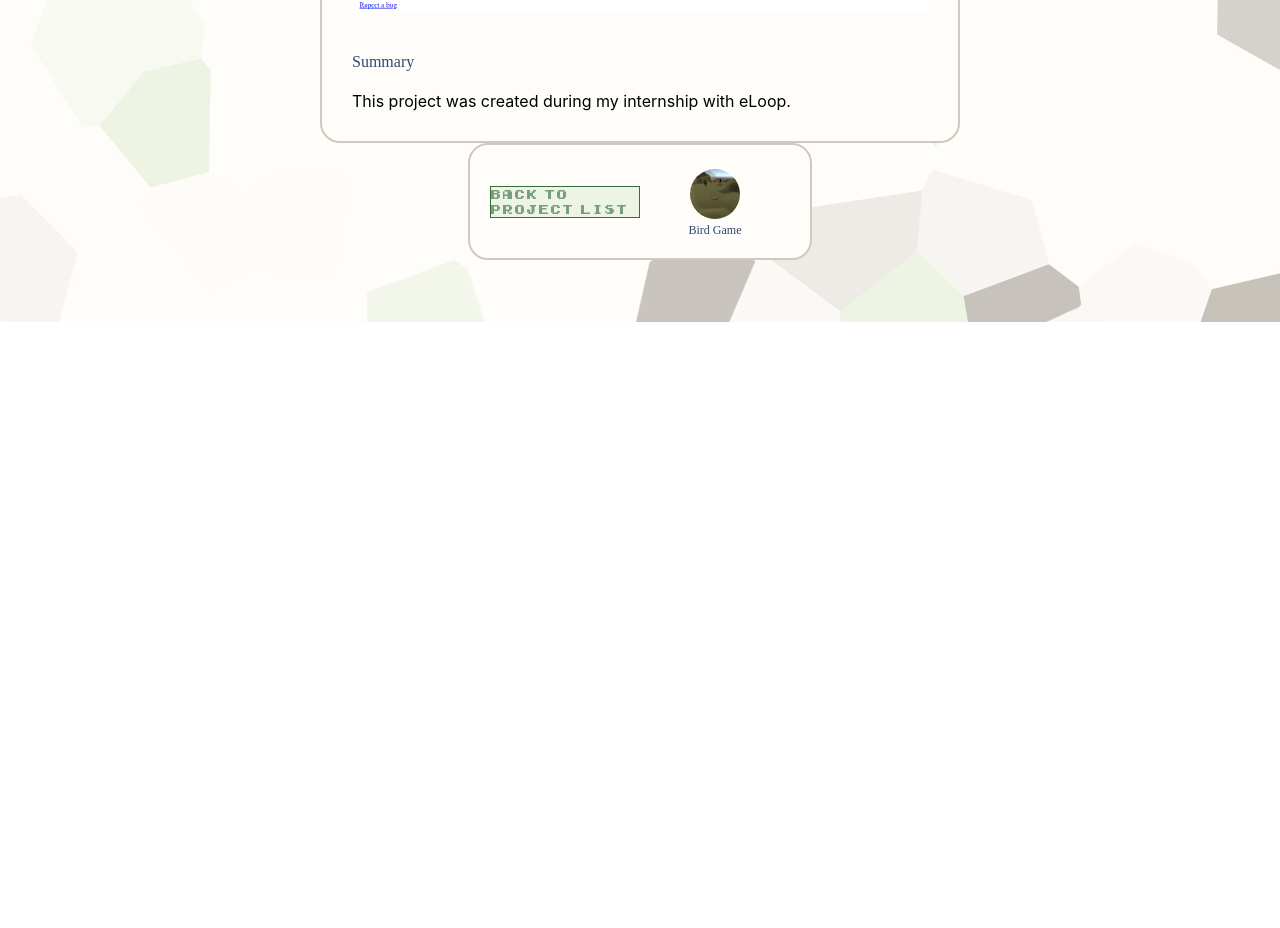
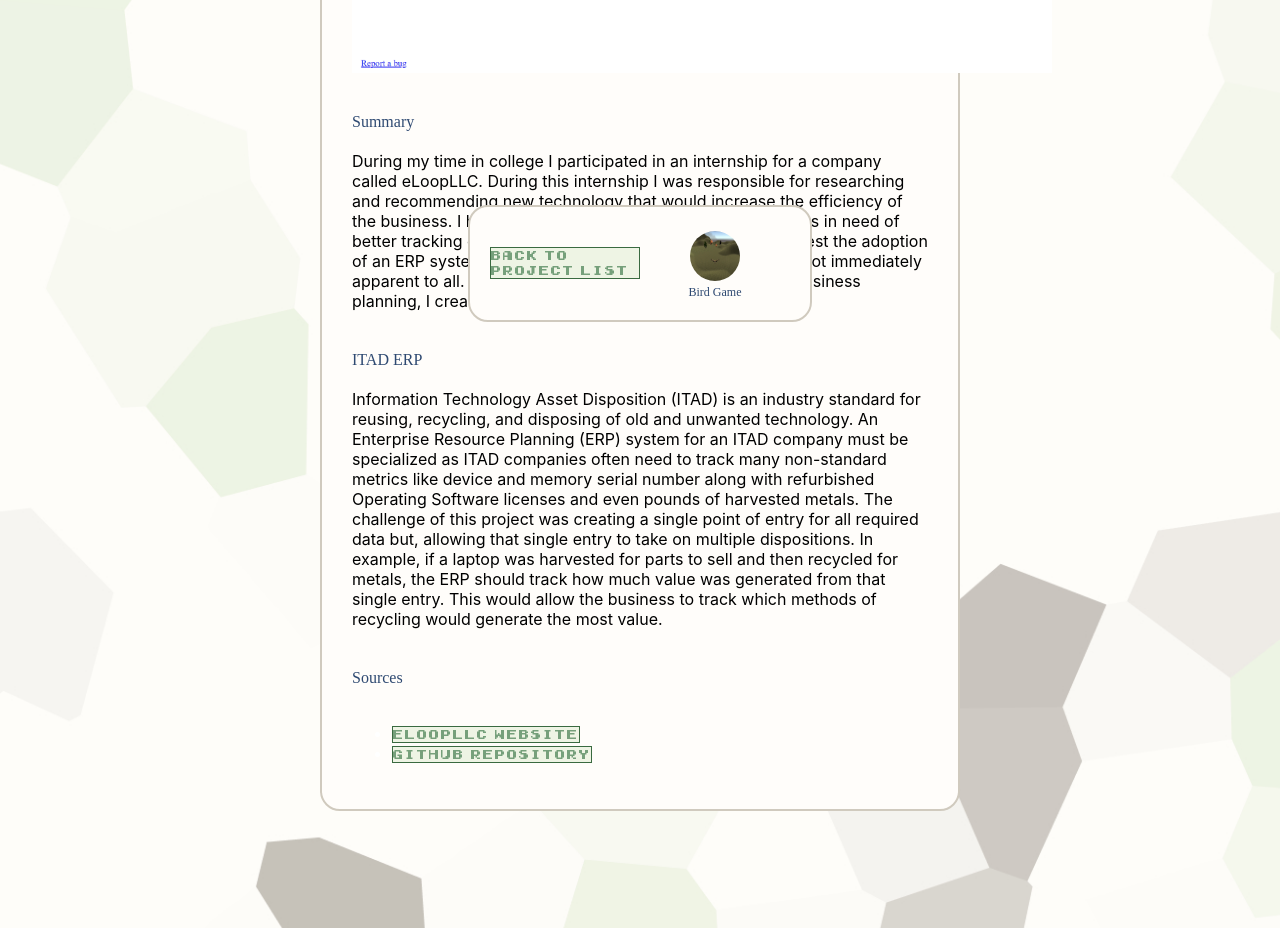
Before and after one commit to JAG240/Portfolio, a React (Create React App) app: page /projects/1 in a window 1280 px wide. Shown: the part 478-1406 px from the top of the page. Before the commit the page ends 800 px from the top, so only its background shows below. Built offline with nearby package versions, Linux system fonts and the light colour scheme; a web font is replaced by a local one.

Commit message:
Adding Structure for Project Content
Projects can now be filled in with content. Started filling in the first project to serve as an example.

```diff
--- a/src/App.css
+++ b/src/App.css
@@ -578,7 +578,6 @@ html, body, root {
     min-width: 70%;
     align-content: center;
     justify-content: center;
-    white-space: nowrap;
     padding: 30px;
 }
 
@@ -646,6 +645,12 @@ html, body, root {
     padding-bottom: 20px;
 }
 
-.project-image{
-    max-width:700px;
+.project-image {
+    max-width: 700px;
+    margin-left: auto;
+    margin-right: auto;
 }
+
+.project-text{
+    color: #000000;
+}
--- a/src/ProjectBody.js
+++ b/src/ProjectBody.js
@@ -28,7 +28,7 @@ function ProjectBody() {
         return (
             <div className="nav-project-container" onClick={() => routeChange(curProject.id)}>
                 <img src={`/thumbnails/${curProject.thumbnail}`} className='project-nav-image' />
-                <span style={{ color: '#000000' }} className="project-label-text">{curProject.name}</span>
+                <span className="project-label-text">{curProject.name}</span>
             </div>
         );
     }
@@ -39,7 +39,21 @@ function ProjectBody() {
             <div className="project-body-container">
                 <img src={`/gifs/${project.gif}`} className="project-image" />
                 <span className="project-sub-header">Summary</span>
-                <span style={{ color: '#000000' }}>{project.summary}</span>
+                <span className="project-text">{project.summary}</span>
+                {project.subheaders.map(header => (
+                    <React.Fragment key={header.header}>
+                        <span className="project-sub-header">{header.header}</span>
+                        <span className="project-text">{header.text}</span>
+                    </React.Fragment>
+                ))}
+                <span className="project-sub-header">Sources</span>
+                <ul>
+                {project.links.map(link => (
+                    <React.Fragment key={link.name}>
+                        <li><a className="nav-back-text" href={link.src}>{link.name}</a></li>
+                    </React.Fragment>
+                ))}
+                </ul>
             </div>
             <div className="navigation">
                 <div className="navigation-panel-container">
--- a/src/ProjectsContext.js
+++ b/src/ProjectsContext.js
@@ -7,72 +7,208 @@ export const ProjectsProvider = props => {
         {
             id: 1,
             name: "Mock ERP",
-            summary: "This project was created during my internship with eLoop.",
+            summary: "During my time in college I participated in an internship for a company called eLoopLLC. \
+                      During this internship I was responsible for researching and recommending new technology \
+                      that would increase the efficiency of the business. I had noticed immediately that the \
+                      business was in need of better tracking of workflow. My solution for this was to suggest \
+                      the adoption of an ERP system. Though the benefits of this system were not immediately \
+                      apparent to all. To demonstrate how the ERP could impact business planning, I created \
+                      a small mock ERP system. ",
             thumbnail: "erp_mock.PNG",
-            gif: "erp_mock.PNG"
+            gif: "erp_mock.PNG",
+            subheaders: [
+                {
+                    header: "ITAD ERP",
+                    text: "Information Technology Asset Disposition (ITAD) is an industry standard for reusing, recycling, and disposing of old and \
+                           unwanted technology. An Enterprise Resource Planning (ERP) system for an ITAD company must be specialized as ITAD companies \
+                           often need to track many non-standard metrics like device and memory serial number along with refurbished Operating Software licenses \
+                           and even pounds of harvested metals. The challenge of this project was creating a single point of entry for all required data but, \
+                           allowing that single entry to take on multiple dispositions. In example, if a laptop was harvested for parts to sell and then \
+                           recycled for metals, the ERP should track how much value was generated from that single entry. This would allow the business to \
+                           track which methods of recycling would generate the most value. "
+                }
+            ],
+            links: [
+                {
+                    name: "eLoopLLC Website",
+                    src:"https://www.eloopllc.com/"
+                },
+                {
+                    name: "Github Repository",
+                    src:"https://github.com/JAG240/inv_dev"
+                }
+            ]
         },
         {
             id: 2,
             name: "Bird Game",
             summary: "My first game created without a set tutorial.",
             thumbnail: "bird_game_thumb.PNG",
-            gif: "bird_game.gif"
+            gif: "bird_game.gif",
+            subheaders: [
+                {
+                    header: "",
+                    text: ""
+                }
+            ],
+            links: [
+                {
+                    name: "",
+                    src: ""
+                }
+            ]
         },
         {
             id: 3,
             name: "Pokemon Map",
             summary: "School project used to introduce me to basics of web development.",
             thumbnail: "pokemon_map_thumb.PNG",
-            gif: "pokemon_map.gif"
+            gif: "pokemon_map.gif",
+            subheaders: [
+                {
+                    header: "",
+                    text: ""
+                }
+            ],
+            links: [
+                {
+                    name: "",
+                    src: ""
+                }
+            ]
         },
         {
             id: 4,
             name: "Hotdog Game",
             summary: "2D physics driven game designed as mobile app.",
             thumbnail: "hotdog_game_thumb.PNG",
-            gif: "hotdog_game.gif"
+            gif: "hotdog_game.gif",
+            subheaders: [
+                {
+                    header: "",
+                    text: ""
+                }
+            ],
+            links: [
+                {
+                    name: "",
+                    src: ""
+                }
+            ]
         },
         {
             id: 5,
             name: "Machine Learning",
             summary: "Integrated library with unity to run re-enforcement learning algorithims.",
             thumbnail: "machine_learning_thumb.PNG",
-            gif: "machine_learning.gif"
+            gif: "machine_learning.gif",
+            subheaders: [
+                {
+                    header: "",
+                    text: ""
+                }
+            ],
+            links: [
+                {
+                    name: "",
+                    src: ""
+                }
+            ]
         },
         {
             id: 6,
             name: "Colony Game",
             summary: "Inspired by Rimworld attempted to create a faithful clone and learned difficult topics.",
             thumbnail: "colony_game_thumb.PNG",
-            gif: "colony_game.gif"
+            gif: "colony_game.gif",
+            subheaders: [
+                {
+                    header: "",
+                    text: ""
+                }
+            ],
+            links: [
+                {
+                    name: "",
+                    src: ""
+                }
+            ]
         },
         {
             id: 7,
             name: "Design Patterns",
             summary: "After reading design pattern book, I wanted to implement into project to apply the knowledge.",
             thumbnail: "design_patterns_thumbnail.PNG",
-            gif: "design_patterns.gif"
+            gif: "design_patterns.gif",
+            subheaders: [
+                {
+                    header: "",
+                    text: ""
+                }
+            ],
+            links: [
+                {
+                    name: "",
+                    src: ""
+                }
+            ]
         },
         {
             id: 8,
             name: "Fishing Game",
             summary: "First project using unity netcode. Applied shader knowledge.",
             thumbnail: "fishing_game_thumb.png",
-            gif: "fishing_game.gif"
+            gif: "fishing_game.gif",
+            subheaders: [
+                {
+                    header: "",
+                    text: ""
+                }
+            ],
+            links: [
+                {
+                    name: "",
+                    src: ""
+                }
+            ]
         },
         {
             id: 9,
             name: "Horror Game",
             summary: "Getting comfortable with using unity assets. First dive into sound design and level design.",
             thumbnail: "horror_game_thumb.png",
-            gif: "horror_game.gif"
+            gif: "horror_game.gif",
+            subheaders: [
+                {
+                    header: "",
+                    text: ""
+                }
+            ],
+            links: [
+                {
+                    name: "",
+                    src: ""
+                }
+            ]
         },
         {
             id: 10,
             name: "Portfolio Website",
             summary: "First time using react. Revisiting web development.",
             thumbnail: "portfolio_thumb.png",
-            gif: "portfolio.gif"
+            gif: "portfolio.gif",
+            subheaders: [
+                {
+                    header: "",
+                    text: ""
+                }
+            ],
+            links: [
+                {
+                    name: "",
+                    src: ""
+                }
+            ]
         },
     ]);
     return (
```
Also changed, not shown: 1 other file (tests, documents, lock files or other folders).
